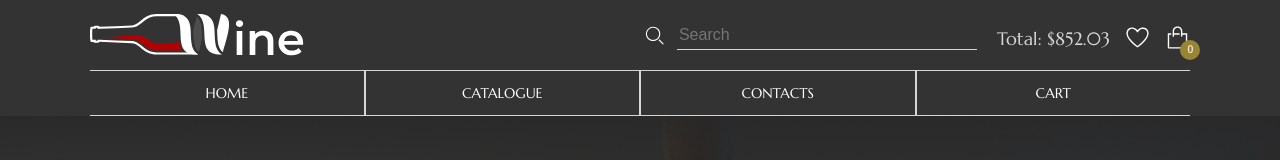
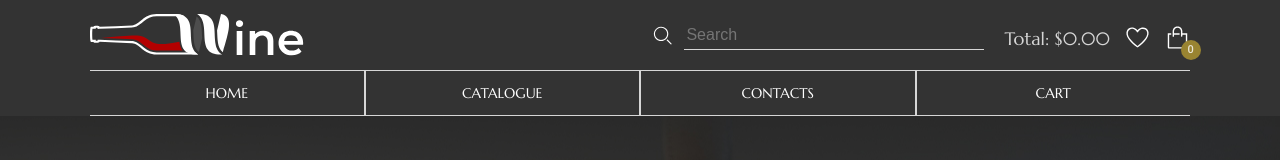
Before and after one commit to mitjasha/online-shop, a React (Create React App) app: page / in a window 1280 px wide. Shown: the top 160 px of the page. Built offline with nearby package versions, Linux system fonts and the light colour scheme.

Commit message:
feat: add total sum to header

```diff
--- a/src/App.tsx
+++ b/src/App.tsx
@@ -7,7 +7,7 @@ import CataloguePage from "./pages/CataloguePage/CataloguePage";
 import ProductCardPage from "./pages/ProductCardPage/ProductCardPage";
 import CartPage from "./pages/CartPage/CartPage";
 import Page404 from "./pages/Page404/Page404";
-import { CardsState } from "./utils/helpers/interfaces";
+import { CardsState, WineInfo } from "./utils/helpers/interfaces";
 import data from "./assets/data/data.json";
 import AppContext, { AppContextType } from "./context";
 
@@ -32,10 +32,19 @@ const App: React.FC = () => {
   const [currentCartState, setCurrentCartState] =
     useState<AppContextType["currentCartState"]>(cartState);
 
+  const cartFilter = (): WineInfo[] => {
+    const cartKeys = currentCartState.flatMap(Object.keys);
+    const cartData: WineInfo[] = [];
+    for (let i = 0; i < cartKeys.length; i += 1) {
+      cartData[i] = data.goods[Number(cartKeys[i])];
+    }
+    return cartData;
+  };
+
   return (
     // eslint-disable-next-line react/jsx-no-constructed-context-values
     <AppContext.Provider value={{ currentCartState, setCurrentCartState }}>
-      <Header data={data.goods} />
+      <Header data={cartFilter()} />
       <main className="main-app">
         <Routes>
           <Route path="/" element={<MainPage />} />
--- a/src/containers/Header/Header.tsx
+++ b/src/containers/Header/Header.tsx
@@ -19,8 +19,10 @@ const Header: React.FC<HeaderProps> = ({ data }) => {
     ...(appContext as AppContextType).currentCartState,
   );
   const totalSolver = (): number => {
-    return data.reduce((prev, curr) => {
-      return prev + Number(curr.price.slice(1));
+    return data.reduce((prev, curr, index) => {
+      return (
+        prev + Number(curr.price.slice(1)) * cart[Object.keys(cart)[index]]
+      );
     }, 0);
   };
   const cartArr = Object.entries(cart).map((e) => ({ [e[0]]: e[1] }));
```
